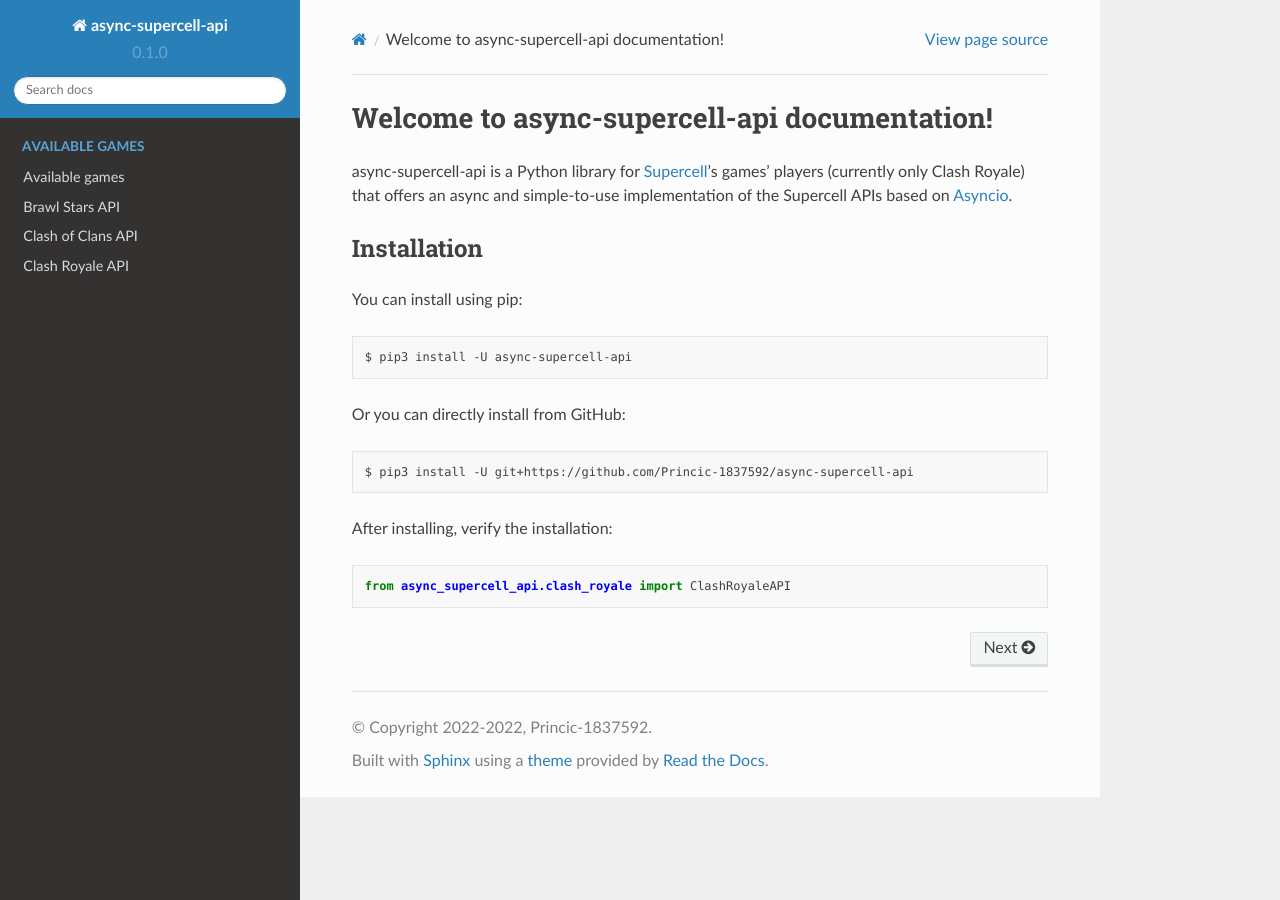
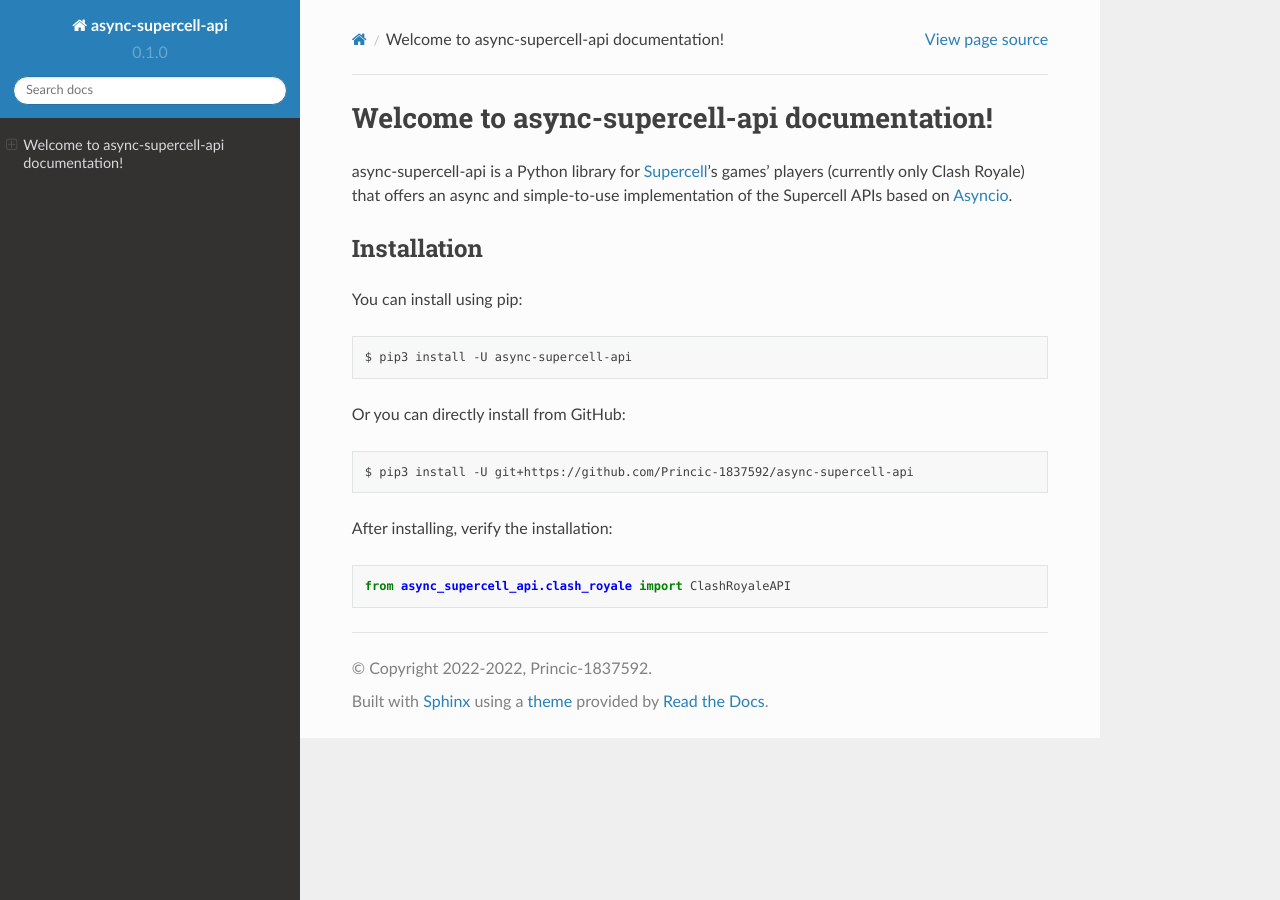
Before and after one commit to Princic-1837592/async-supercell-api, a Sphinx documentation site: the page built from docs/source/index.rst, in a window 1280 px wide. Built offline with Sphinx 7.4.7 and the Read the Docs theme 2.0.0, drawn with Linux system fonts in a browser that asks for light colours.

```diff
--- a/docs/source/games/BS/index.rst
+++ /dev/null
@@ -1,8 +0,0 @@
-Brawl Stars API
-===============
-
-.. autosummary::
-    :toctree: _brawl_stars
-    :recursive:
-
-    async_supercell_api.brawl_stars
--- a/docs/source/games/CR/index.rst
+++ /dev/null
@@ -1,8 +0,0 @@
-Clash Royale API
-================
-
-.. autosummary::
-    :toctree: _clash_royale
-    :recursive:
-
-    async_supercell_api.clash_royale
--- a/docs/source/games/CoC/index.rst
+++ /dev/null
@@ -1,8 +0,0 @@
-Clash of Clans API
-==================
-
-.. autosummary::
-    :toctree: _clash_of_clans
-    :recursive:
-
-    async_supercell_api.clash_of_clans
--- a/docs/source/games/index.rst
+++ b/docs/source/games/index.rst
@@ -4,5 +4,6 @@ Available games
 .. autosummary::
     :toctree: _autosummary
     :recursive:
+    :template: module.rst
 
     async_supercell_api
--- a/docs/source/index.rst
+++ b/docs/source/index.rst
@@ -24,12 +24,3 @@ After installing, verify the installation:
 .. code-block:: python
 
     from async_supercell_api.clash_royale import ClashRoyaleAPI
-
-.. toctree::
-    :hidden:
-    :caption: Available games
-
-    games/index
-    games/BS/index
-    games/CoC/index
-    games/CR/index
```
